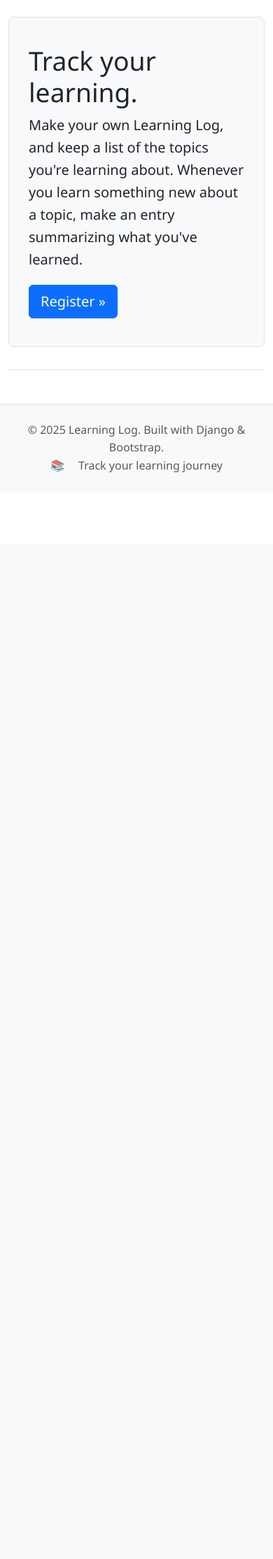
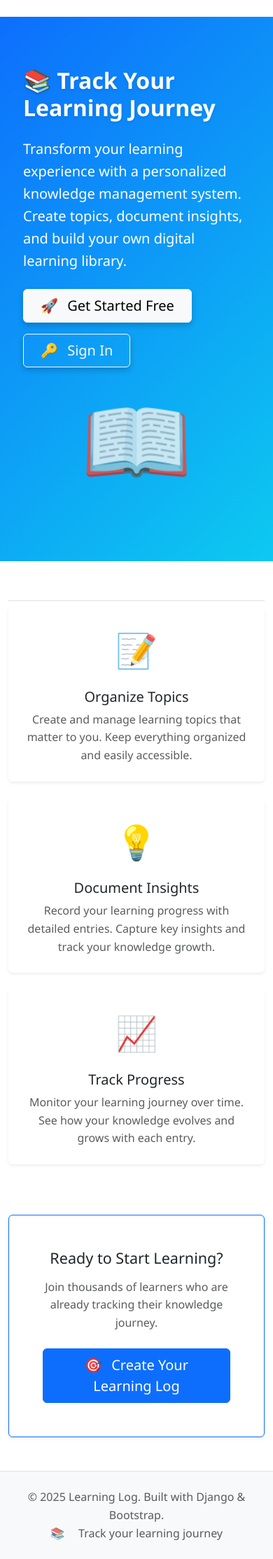
Before and after one commit to gideonadeti/learning-log, a Django app: page / in a window 390 px wide. Shown: the part 66-2294 px from the top of the page at 70% size. Before the commit the page ends 741 px from the top, so only its background shows below. Run offline with Django 5.2, Linux system fonts and the light colour scheme; parts of the project's set-up code (start-up, migrations or seed data) failed here and were passed over; some libraries are stand-ins or nearby versions.

Commit message:
feat: revamp index template for enhanced user engagement and aesthetics
- Redesign the index.html template to feature a hero section with a bold title and engaging description.
- Introduce personalized call-to-action buttons for authenticated and unauthenticated users.
- Add informative cards to highlight key features: organizing topics, documenting insights, and tracking progress.
- Improve overall layout and styling using Bootstrap 5 for a modern and responsive design.

```diff
--- a/learning_logs/templates/learning_logs/index.html
+++ b/learning_logs/templates/learning_logs/index.html
@@ -1,17 +1,104 @@
-{% extends 'learning_logs/base.html' %} {% block page_header %}
-<div class="p-3 mb-4 bg-light border rounded-3">
-  <div class="container-fluid py-4">
-    <h1 class="display-3">Track your learning.</h1>
+{% extends 'learning_logs/base.html' %}
 
-    <p class="lead">
-      Make your own Learning Log, and keep a list of the topics you're learning
-      about. Whenever you learn something new about a topic, make an entry
-      summarizing what you've learned.
-    </p>
+{% block title %}Learning Log - Track Your Learning Journey{% endblock %}
 
-    <a class="btn btn-primary btn-lg mt-1" href="{% url 'accounts:register' %}"
-      >Register &raquo;</a
-    >
+{% block page_header %}
+<div class="hero-section p-4 mb-5">
+  <div class="container-fluid py-5">
+    <div class="row align-items-center">
+      <div class="col-lg-8">
+        <h1 class="display-4 fw-bold mb-4">
+          📚 Track Your Learning Journey
+        </h1>
+        <p class="lead mb-4">
+          Transform your learning experience with a personalized knowledge management system.
+          Create topics, document insights, and build your own digital learning library.
+        </p>
+        <div class="d-flex flex-wrap gap-3">
+          {% if user.is_authenticated %}
+            <a class="btn btn-light btn-lg px-4" href="{% url 'learning_logs:topics' %}">
+              <span class="me-2">📋</span>
+              View My Topics
+            </a>
+            <a class="btn btn-outline-light btn-lg px-4" href="{% url 'learning_logs:new_topic' %}">
+              <span class="me-2">➕</span>
+              Add New Topic
+            </a>
+          {% else %}
+            <a class="btn btn-light btn-lg px-4" href="{% url 'accounts:register' %}">
+              <span class="me-2">🚀</span>
+              Get Started Free
+            </a>
+            <a class="btn btn-outline-light btn-lg px-4" href="{% url 'accounts:login' %}">
+              <span class="me-2">🔑</span>
+              Sign In
+            </a>
+          {% endif %}
+        </div>
+      </div>
+      <div class="col-lg-4 text-center">
+        <div class="hero-icon" style="font-size: 8rem; opacity: 0.8;">
+          📖
+        </div>
+      </div>
+    </div>
   </div>
 </div>
 {% endblock page_header %}
+
+{% block content %}
+<div class="row">
+  <div class="col-lg-4 mb-4">
+    <div class="card h-100 border-0 shadow-sm">
+      <div class="card-body text-center p-4">
+        <div class="feature-icon mb-3" style="font-size: 3rem;">📝</div>
+        <h3 class="card-title h5">Organize Topics</h3>
+        <p class="card-text text-muted">
+          Create and manage learning topics that matter to you. Keep everything organized and easily accessible.
+        </p>
+      </div>
+    </div>
+  </div>
+  <div class="col-lg-4 mb-4">
+    <div class="card h-100 border-0 shadow-sm">
+      <div class="card-body text-center p-4">
+        <div class="feature-icon mb-3" style="font-size: 3rem;">💡</div>
+        <h3 class="card-title h5">Document Insights</h3>
+        <p class="card-text text-muted">
+          Record your learning progress with detailed entries. Capture key insights and track your knowledge growth.
+        </p>
+      </div>
+    </div>
+  </div>
+  <div class="col-lg-4 mb-4">
+    <div class="card h-100 border-0 shadow-sm">
+      <div class="card-body text-center p-4">
+        <div class="feature-icon mb-3" style="font-size: 3rem;">📈</div>
+        <h3 class="card-title h5">Track Progress</h3>
+        <p class="card-text text-muted">
+          Monitor your learning journey over time. See how your knowledge evolves and grows with each entry.
+        </p>
+      </div>
+    </div>
+  </div>
+</div>
+
+{% if not user.is_authenticated %}
+<div class="row mt-5">
+  <div class="col-12">
+    <div class="card border-primary">
+      <div class="card-body text-center p-5">
+        <h2 class="card-title h4 mb-3">Ready to Start Learning?</h2>
+        <p class="card-text text-muted mb-4">
+          Join thousands of learners who are already tracking their knowledge journey.
+        </p>
+        <a class="btn btn-primary btn-lg px-5" href="{% url 'accounts:register' %}">
+          <span class="me-2">🎯</span>
+          Create Your Learning Log
+        </a>
+      </div>
+    </div>
+  </div>
+</div>
+{% endif %}
+{% endblock content %}
```
